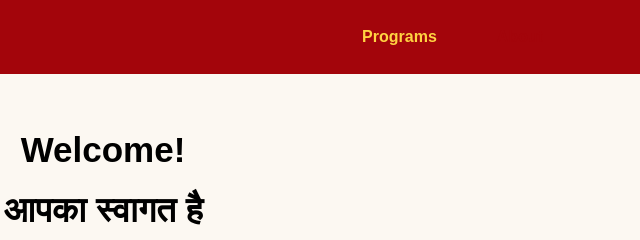
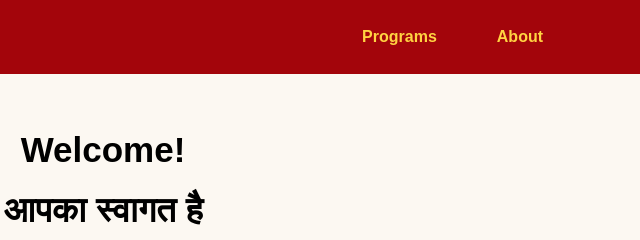
Before and after one commit to lokayanbikaner/lokayan, a plain HTML site: page index.html in a window 1280 px wide. Shown: the full height of the page, 537-1177 px from the left. Drawn offline with Linux system fonts and the light colour scheme; a web font is replaced by a local one.

Commit message:
Update dropdown1.css

```diff
--- a/dropdown1.css
+++ b/dropdown1.css
@@ -102,7 +102,7 @@ body.scrolled .primary-navigation {
 
 .menu li a {
   text-decoration: none;
-  color: #A3050B;
+  color: #FFD342;
   font-size: 16px;
   font-weight: 800;
 }
```
